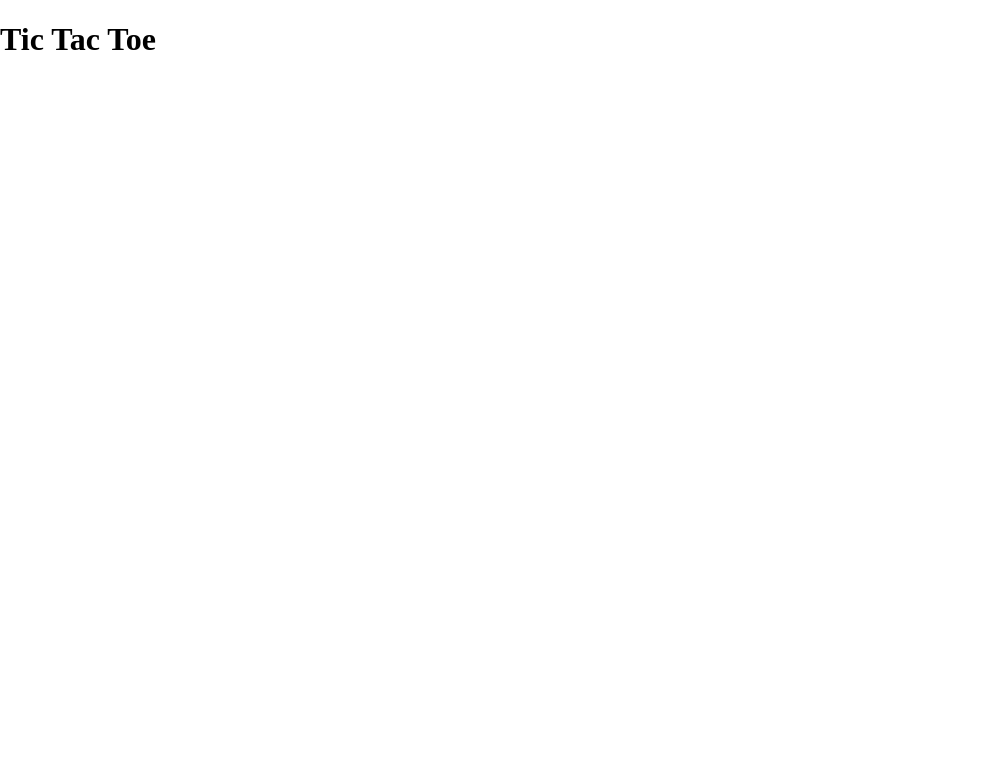
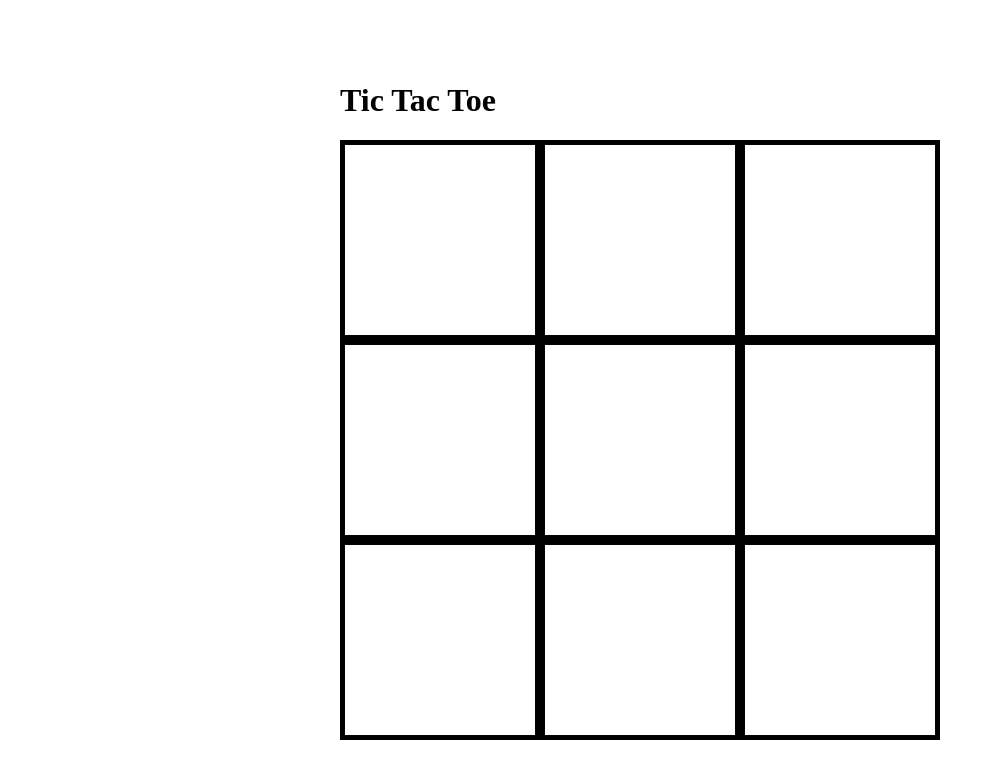
Before and after one commit to sonwemt/tic-tac-toe, a plain HTML site: page index.html in a window 1280 px wide. Shown: the whole page, without its empty margins (0-1003 px from the left). Drawn offline with Linux system fonts and the light colour scheme.

Commit message:
Set up grid and some basic colors

```diff
--- a/style.css
+++ b/style.css
@@ -6,3 +6,32 @@ body, html {
     padding: 0;
     margin: 0;
 }
+
+.content {
+    display: grid;
+    place-content: center;
+    height: 100vh;
+    width: 100wv;
+}
+
+.board {
+    display: grid;
+    grid-template-columns: repeat(3, max(25vh, 150px));
+    grid-template-rows: repeat(3, max(25vh, 150px));
+}
+
+.square {
+    border: 5px solid black;
+    font-size: 10rem;
+    place-items: center;
+    text-align: center;
+}
+
+.square:hover {
+    background-color: lightgreen;
+    transition-duration: 150ms;
+}
+
+.square:active {
+    opacity: 0.8;
+}
```
